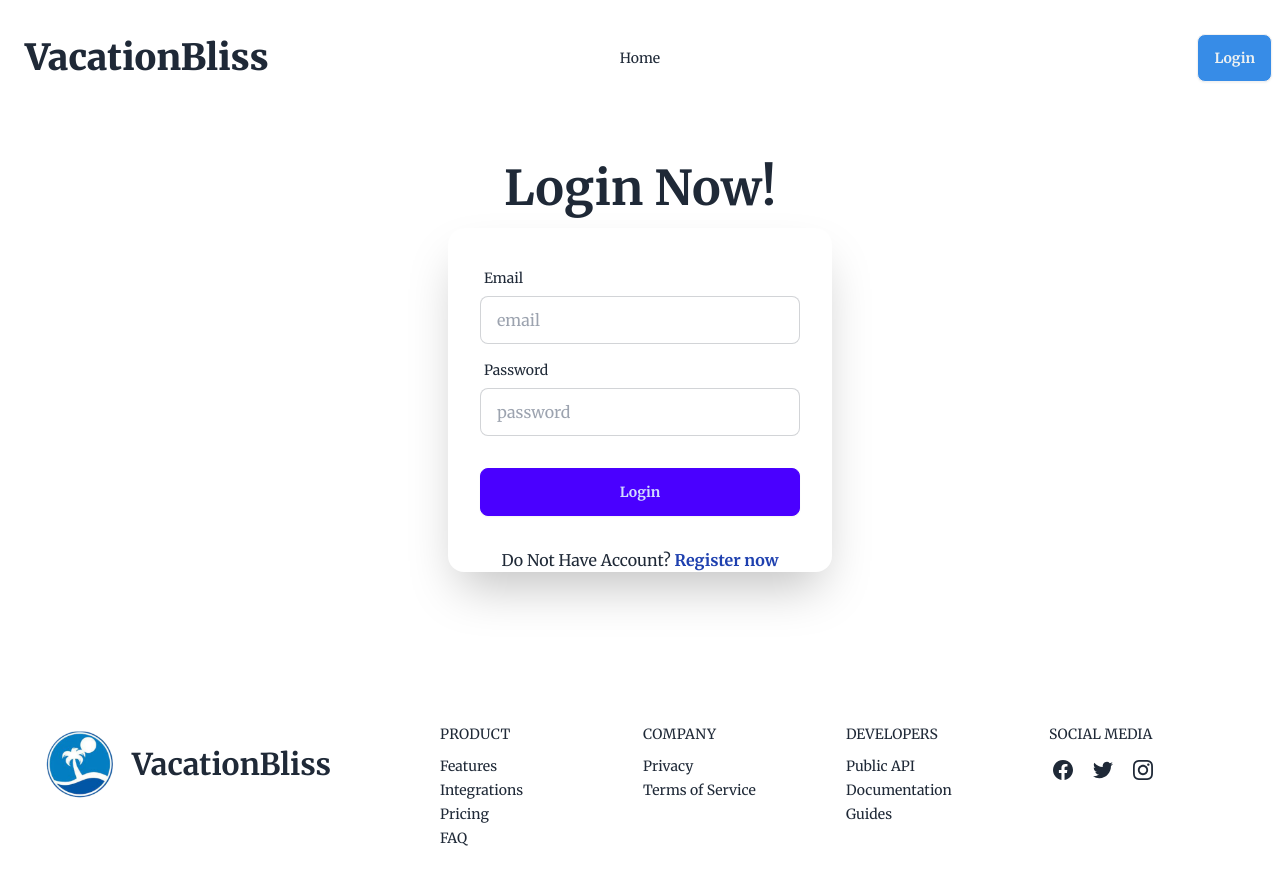
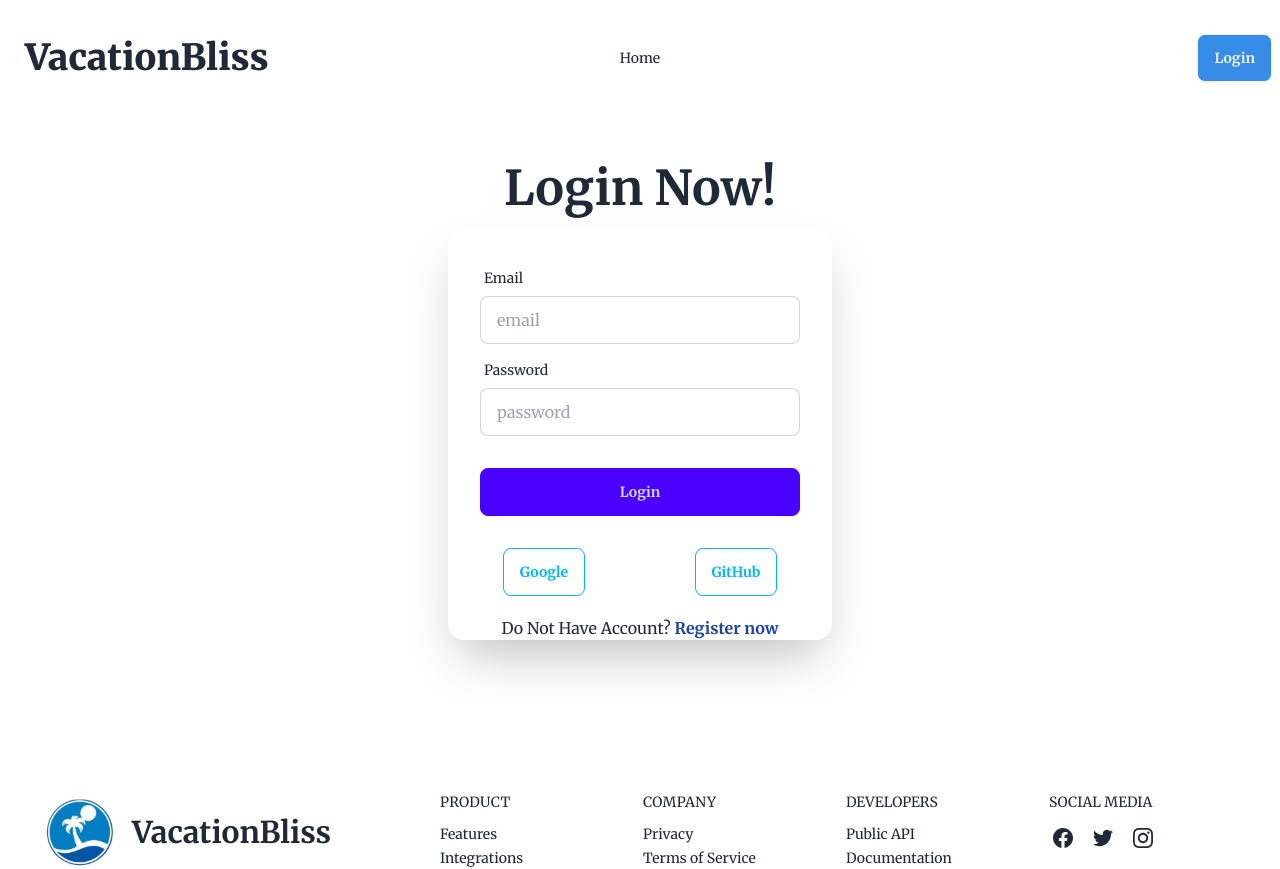
Before and after one commit to sayemhossin/VacationBliss-9, a React (Vite) app: page /login in a window 1280 px wide. Shown: the top 869 px of the page. Built offline with nearby package versions, Linux system fonts and the light colour scheme; no server answers.

Commit message:
added google login

```diff
--- a/src/Components/AuthProvider/AuthProvider.jsx
+++ b/src/Components/AuthProvider/AuthProvider.jsx
@@ -1,9 +1,9 @@
-import { createUserWithEmailAndPassword, onAuthStateChanged, signInWithEmailAndPassword, signOut, updateProfile } from "firebase/auth";
+import { GoogleAuthProvider, createUserWithEmailAndPassword, onAuthStateChanged, signInWithEmailAndPassword, signInWithPopup, signOut, updateProfile } from "firebase/auth";
 import { createContext, useEffect, useState } from "react";
 import auth from "../Firebase/Firebase";
 
 export const AuthContext = createContext(null)
-
+const provider = new GoogleAuthProvider();
 const AuthProvider = ({children}) => {
 
 const [user,setUser] = useState(null)
@@ -15,6 +15,9 @@ const [loading,setLoading] = useState(true)
     const createUser = (email,password) =>{
         setLoading(true)
         return createUserWithEmailAndPassword(auth, email, password)
+    }
+    const googleLogin = ()=>{
+       return signInWithPopup(auth, provider)
     }
 
     const signIn = (email,password)=>{
@@ -60,6 +63,7 @@ useEffect(()=>{
         user,
         updateUserProfile,
         loading,
+        googleLogin
 
     }
     return (
--- a/src/Pages/Login/Login.jsx
+++ b/src/Pages/Login/Login.jsx
@@ -1,13 +1,13 @@
 import { useContext } from "react";
 import { AuthContext } from "../../Components/AuthProvider/AuthProvider";
 import { useForm } from "react-hook-form";
-import { Link,useLocation,useNavigate } from "react-router-dom";
-import {  toast } from 'react-toastify';
+import { Link, useLocation, useNavigate } from "react-router-dom";
+import { toast } from 'react-toastify';
 
 
 
 const Login = () => {
-    const { signIn }= useContext(AuthContext)
+  const { signIn, googleLogin } = useContext(AuthContext)
   const location = useLocation()
   const navigate = useNavigate()
 
@@ -17,20 +17,24 @@ const Login = () => {
     formState: { errors },
   } = useForm()
 
-const onSubmit = data =>{
-    const {email,password} = data
+  const onSubmit = data => {
+    const { email, password } = data
 
-    signIn(email,password)
-    .then(() =>{
-      navigate(location?.state ? location.state:'/')
+    signIn(email, password)
+      .then(() => {
+        navigate(location?.state ? location.state : '/')
         toast.success('Login Success')
       })
-    .catch(()=>{
+      .catch(() => {
         toast.error('something went wrong')
       })
 
   }
-
+const handleGoogleClick = () =>{
+  googleLogin()
+  .then()
+  .catch()
+}
 
 
 
@@ -74,6 +78,11 @@ const onSubmit = data =>{
               <button className="btn btn-primary">Login</button>
             </div>
           </form>
+
+          <div className="flex justify-around mb-5">
+            <button onClick={handleGoogleClick} className="btn btn-outline btn-info">Google</button>
+            <button className="btn btn-outline btn-info">GitHub</button>
+          </div>
           <div>
             <p className="text-center">Do Not Have Account? <Link className="text-blue-800 font-bold" to={'/register'}>Register now</Link></p>
           </div>
```
Lines whose indentation alone changed are shown as unchanged.
